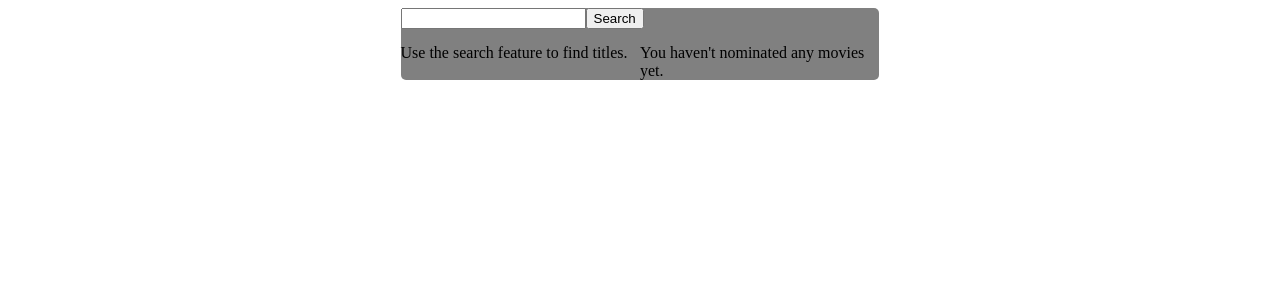
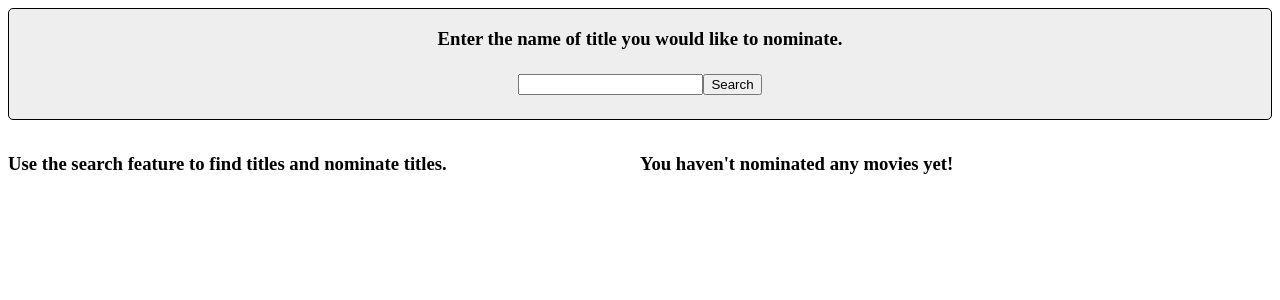
Before and after one commit to bitterhippo/shopifyfrontend, a React (Create React App) app: page / in a window 1280 px wide. Shown: the top 300 px of the page. Built offline with nearby package versions, Linux system fonts and the light colour scheme.

Commit message:
refactored Card, began styling pass
The previous implementation of the Card PPC wasn't working properly and needed a softer gray.

```diff
--- a/src/Components/List/List.js
+++ b/src/Components/List/List.js
@@ -17,7 +17,7 @@ const List = props => {
             year={listData.Year}
             onClickHandler={onClickHandler}
           />
-          : `${message}`
+          : <h3>{message}</h3>
       }
     </div>
   )
--- a/src/Components/List/ListItem.js
+++ b/src/Components/List/ListItem.js
@@ -5,8 +5,9 @@ const ListItem = ({ title, year, onClickHandler }) => {
   return (
     <div style={styles.listItem}>
       <h1>{title} ({year})</h1>
-      <button onClick={() => onClickHandler(currentState =>
-        [...currentState, { Title: title, Year: year }])}>
+      <button onClick={() => onClickHandler(prevState =>
+        [...prevState, { Title: title, Year: year }]
+        )}>
         Nominate</button>
     </div>
   )
--- /dev/null
+++ b/src/Components/NominatedList/NominatedList.js
@@ -0,0 +1,27 @@
+import React from 'react';
+import NominatedListItem from './NominatedListItem';
+
+const NominatedList = ({ listData }) => {
+
+  return (
+    <div style={styles.list}>
+      { listData.length > 0
+        ? listData.map((currentFilm, key) =>
+          <NominatedListItem
+            key={key}
+            title={currentFilm.Title}
+            year={currentFilm.Year}
+          />)
+        : <h3> You haven't nominated any movies yet!</h3>
+      }
+    </div>
+  )
+}
+
+const styles = {
+  list: {
+    minWidth: '50%'
+  }
+}
+
+export default NominatedList;
--- /dev/null
+++ b/src/Components/NominatedList/NominatedListItem.js
@@ -0,0 +1,20 @@
+import React from 'react';
+
+const NominatedListItem = ({ title, year}) => {
+  return (
+    <div style={styles.item}>
+      {title} ({year})
+    </div>
+  )
+};
+
+const styles = {
+  item: {
+    marginTop: 5,
+    marginBottom: 5,
+    borderRadius: 5,
+    border: '1px solid black'
+  }
+}
+
+export default NominatedListItem;
--- a/src/Components/PPC/Card.js
+++ b/src/Components/PPC/Card.js
@@ -12,8 +12,8 @@ export default Card;
 
 const styles = {
   card: {
-    backgroundColor: 'grey',
+    backgroundColor: '#eeeeee',
     borderRadius: 5,
-    justifySelf: 'center'
+    border: '1px solid black'
   }
 }
--- a/src/Components/Screens/Display.js
+++ b/src/Components/Screens/Display.js
@@ -3,10 +3,10 @@ import React, { useState, useEffect } from 'react';
 //Components
 import List from '../List/List';
 import SearchBar from '../SearchBar/SearchBar';
+import NominatedList from '../NominatedList/NominatedList';
 //PPCS
 import Card from '../PPC/Card';
 //API
-import API from '../../API/API';
 
 const Display = props => {
 
@@ -15,27 +15,31 @@ const Display = props => {
   const [searchedValue, setSearchedValue] = useState('');
   const [nominated, setNominated] = useState([]);
 
+  console.log(nominated)
+
+  //
+  useEffect(() => {
+    setSearchBarValue('')
+  }, [searchedValue])
+
   return (
-    <Card>
+    <>
       <SearchBar
         onChangeHandler={setSearchBarValue}
+        buttonValue={searchBarValue}
+        buttonHandler={setSearchedValue}
       />
-      <button
-        style={styles.button}
-        onClick={() => API.GetOneByTitle(searchBarValue, setSearchedValue)}
-      >Search</button>
       <div style={styles.dualBoxWrapper}>
         <List
           listData={searchedValue}
           onClickHandler={setNominated}
-          message={'Use the search feature to find titles.'}
+          message={'Use the search feature to find titles and nominate titles.'}
         />
-        <List
-          listData={''}
-          message={`You haven't nominated any movies yet.`}
+        <NominatedList
+          listData={nominated}
         />
       </div>
-    </Card>
+    </>
   );
 }
 
--- a/src/Components/SearchBar/SearchBar.js
+++ b/src/Components/SearchBar/SearchBar.js
@@ -1,19 +1,40 @@
 import React from 'react';
+//API Module Import
+import API from '../../API/API';
+//PPC
+import Card from '../PPC/Card';
 
-const SearchBar = ({ onChangeHandler }) => {
+const SearchBar = ({ onChangeHandler, buttonValue, buttonHandler }) => {
   return (
-    <React.Fragment>
+    <Card>
+      <h3 style={{textAlign: 'center'}}> Enter the name of title you would like to nominate.</h3>
+      <div style={styles.wrapper}>
         <input
           style={styles.input}
           onChange={(e) => {
             onChangeHandler(e.target.value)
           }}
         />
-    </React.Fragment>
+        <button
+          placeholder="film name EX: Braveheart"
+          value={buttonValue}
+          style={styles.button}
+          onClick={() => {
+            API.GetOneByTitle(buttonValue, buttonHandler);
+          }}
+        >Search</button>
+      </div>
+    </Card>
   )
 };
 
 export default SearchBar;
 
 const styles = {
+  wrapper: {
+    display: 'flex',
+    flexDirection: 'row',
+    justifyContent: 'center',
+    margin: '3vh'
+  }
 };
```
Also changed, not shown: src/App.css (deleted, +0 -38 lines). Lines whose indentation alone changed are shown as unchanged.
